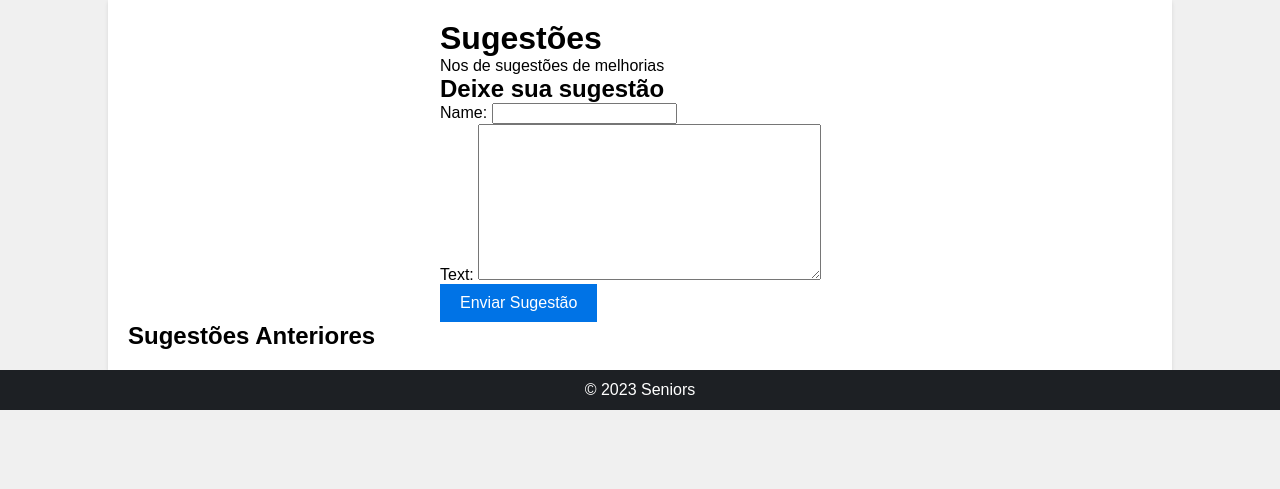
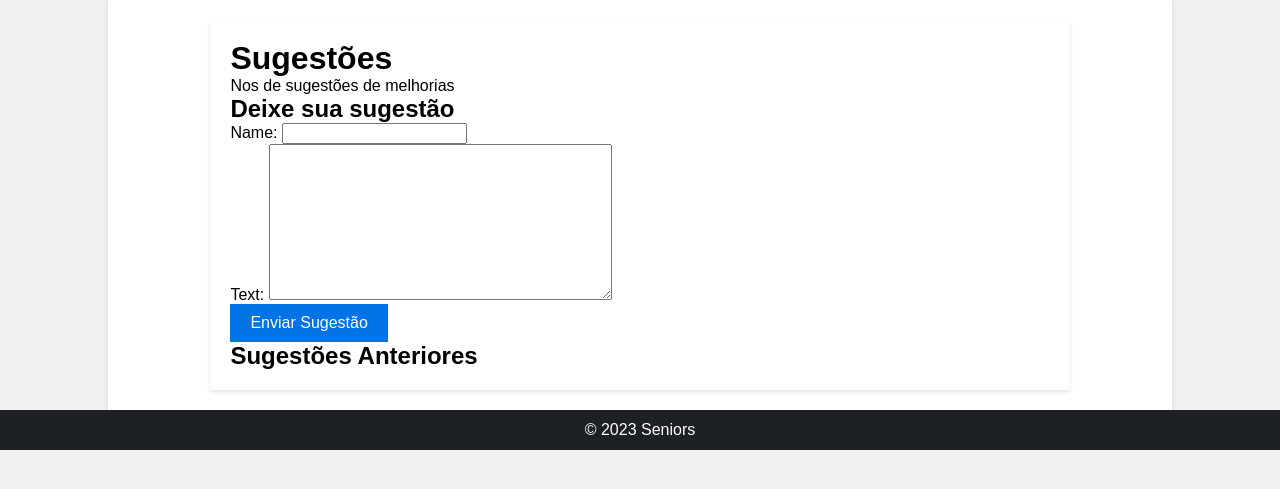
Before and after one commit to victormendexx/projeto-biblioteca, a Django app: page /sugestoes in a window 1280 px wide. Shown: the part 216-705 px from the top of the page. Run offline with Django 4.2, Linux system fonts and the light colour scheme.

Commit message:
sugestoes

```diff
--- a/projeto/amanda/templates/amanda/sugestoes.html
+++ b/projeto/amanda/templates/amanda/sugestoes.html
@@ -1,7 +1,7 @@
 {% extends "amanda/base.html" %}
 {% load static %}
 {% block content %}
-<form>
+<main>
     <link rel="stylesheet" href="{% static 'css/style.css' %}">
 
     <h1>Sugestões</h1>
@@ -13,15 +13,14 @@
         {{ form.as_p }}
         <button type="submit">Enviar Sugestão</button>
     </form>
-
         <h2>Sugestões Anteriores</h2>
     <ul>
         {% for comment in comments %}
             <li>
                 <strong>{{ comment.name }} disse:</strong>
                 <p>{{ comment.text }}</p>
-            </li>
+                </li>
         {% endfor %}
     </ul>
-</form>
+</main>
 {% endblock %}
--- a/projeto/static/css/style.css
+++ b/projeto/static/css/style.css
@@ -47,7 +47,7 @@ nav a {
 }
 
 nav a:hover {
-    color: #0073e6; /* Cor de destaque ao passar o mouse */
+    color: #6be446; /* Cor de destaque ao passar o mouse */
 }
 
 /* Estilize o conteúdo principal */
@@ -115,13 +115,6 @@ a:hover {
     color: #0053a6; /* Cor de destaque ao passar o mouse */
 }
 
-/* Estilize o formulário de sugestões */
-form {
-    max-width: 400px;
-    margin: 0 auto;
-    text-align: auto;
-
-}
 
 /* Estilize o botão de envio do formulário */
 button[type="submit"] {
```
